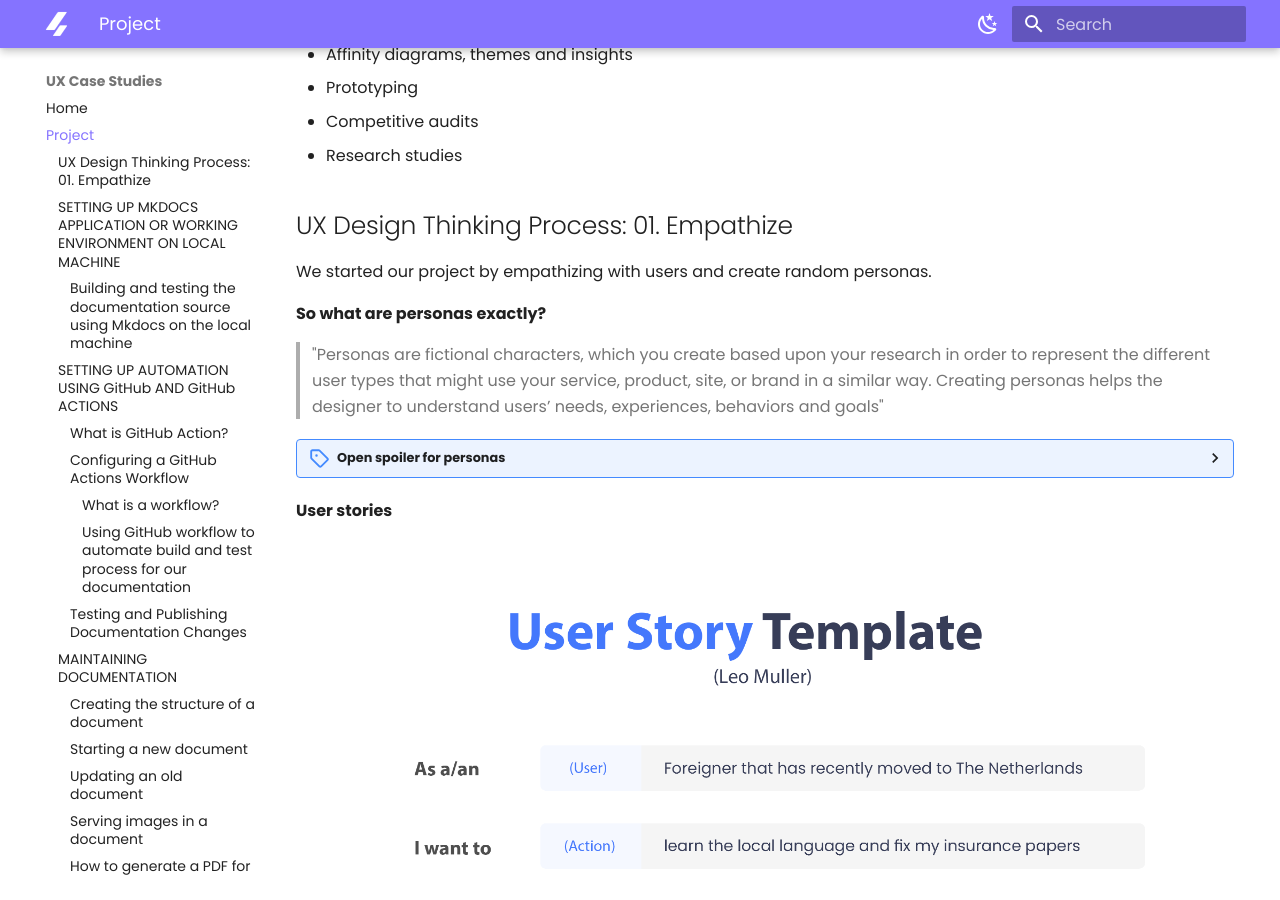
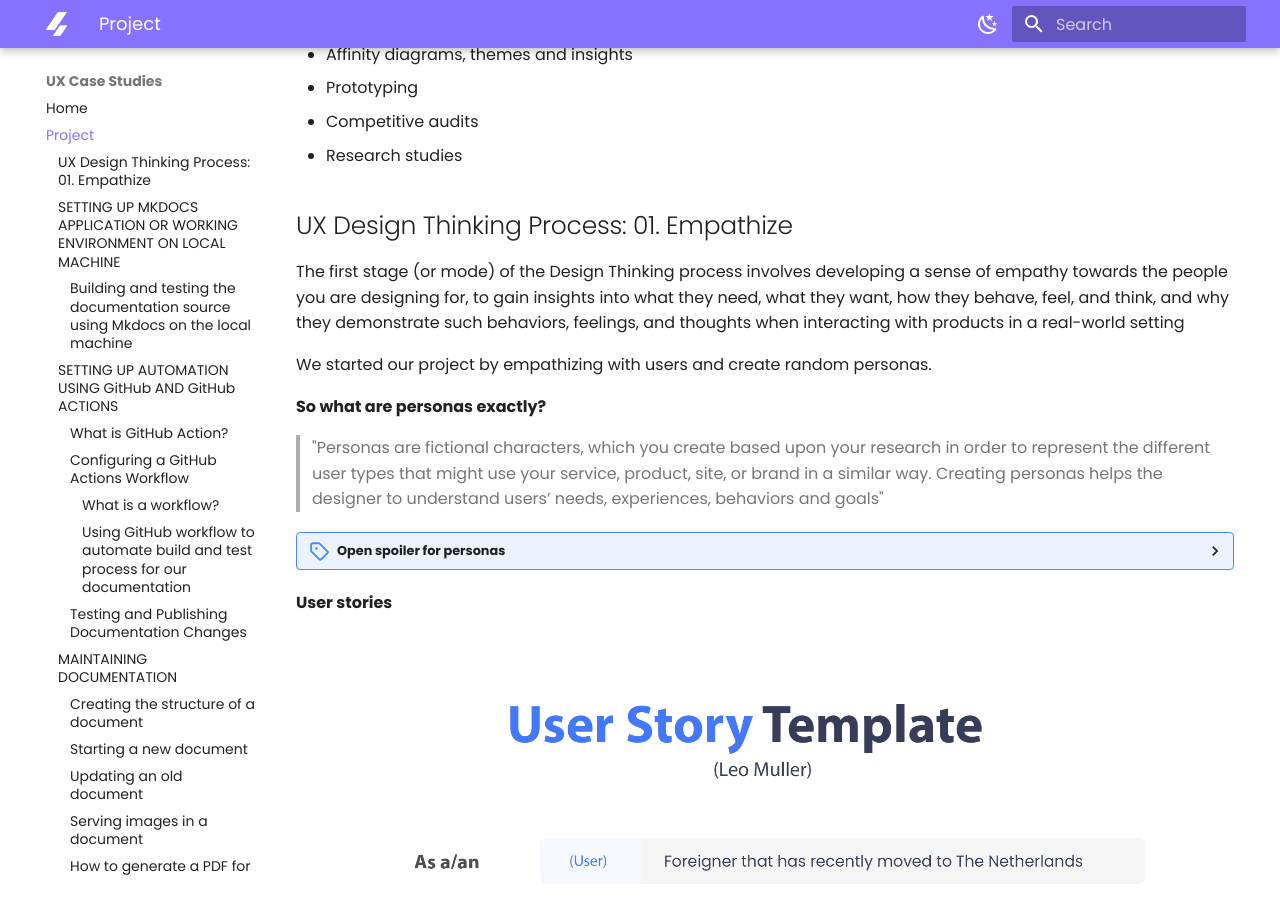
Before and after one commit to divstackio/docs-study, an MkDocs documentation site: the page built from docs/project.md, in a window 1280 px wide and 900 px high, scrolled down 381 px. Built offline with MkDocs 1.6.1 and Material for MkDocs 9.7.7, drawn with Linux system fonts in a browser that asks for light colours.

Commit message:
Update project.md

```diff
--- a/docs/project.md
+++ b/docs/project.md
@@ -19,6 +19,8 @@ Solution: Medipath is a responsive and accessible app that offers medical soluti
 
 
 ## UX Design Thinking Process: 01. Empathize
+
+The first stage (or mode) of the Design Thinking process involves developing a sense of empathy towards the people you are designing for, to gain insights into what they need, what they want, how they behave, feel, and think, and why they demonstrate such behaviors, feelings, and thoughts when interacting with products in a real-world setting
 
 We started our project by empathizing with users and create random personas.
 
```
